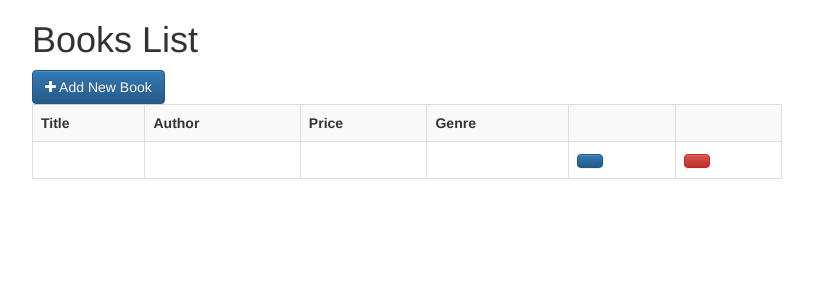
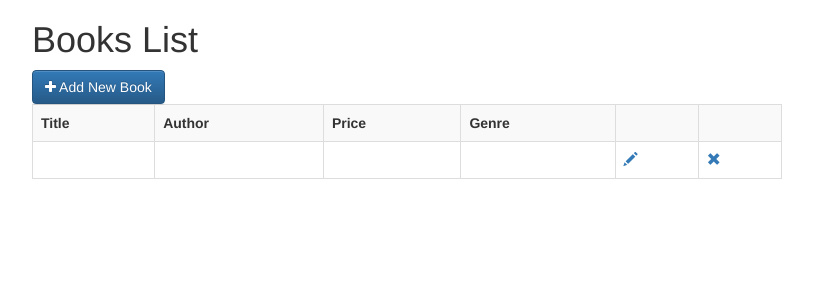
Before and after one commit to Rutulpatel7077/COMP1006-W2017-MidTerm, a PHP site: page / in a window 1280 px wide. Shown: the top 300 px of the page, without its empty margins (233-1046 px from the left). Run offline with PHP 8.4, Linux system fonts and the light colour scheme; tables that the repository leaves empty or names only in its code hold one stand-in row (values such as "Sample post"); data that the repository does not hold is empty.

Commit message:
Trying with Azure

```diff
--- a/book_delete.php
+++ b/book_delete.php
@@ -8,12 +8,11 @@
 $bookID = $_GET["bookID"]; // assigns the bookID from the URL
 if($bookID != false) {
     $query = "DELETE FROM books WHERE Id = :book_id";
-    $statement = $db->prepare($query);
+    $statement = $db->prepare($query);// encapsulate the sql statement
     $statement->bindValue(":book_id", $bookID);
     $success = $statement->execute(); // execute the prepared query
     $statement->closeCursor(); // close off database
 }
-
 header('Location: index.php');
 
 ?>
--- a/index.php
+++ b/index.php
@@ -55,9 +55,9 @@
                             <!-- MODIFY SECTION BELOW -->
                             <!-- //////////////////// -->
 
-                            <td> <a class="btn btn-primary" href="book_details.php?bookID=<?php echo $book['Id'] ?>"> </a> <!-- Add the Edit Button here --> </td>
+                            <td> <a class="glyphicon glyphicon-pencil" href="book_details.php?bookID=<?php echo $book['Id'] ?>"> </a> <!-- Add the Edit Button here --> </td>
 
-                            <td><a class="btn btn-danger" href="book_delete.php?bookID=<?php echo $book['Id'] ?>"> </a><!-- Add the Delete Button here --></td>
+                            <td><a class="glyphicon glyphicon-remove" href="book_delete.php?bookID=<?php echo $book['Id'] ?>"> </a><!-- Add the Delete Button here --></td>
                         </tr>
                     <?php endforeach; ?>
 
--- a/update_database.php
+++ b/update_database.php
@@ -14,7 +14,7 @@
 /* FIX THIS MYSQL QUERY */
 /*//////////////////////*/
 
-$query="INSERT INTO books (Title,Author,Price,Genre) VALUES (:book_title, :book_author,:book_price,:book_genre)";
+$query="INSERT INTO books (Title, Author, Price, Genre) VALUES (:book_title, :book_author, :book_price, :book_genre)";
 
 $statement = $db->prepare($query); // encapsulate the sql statement
 }
@@ -26,7 +26,7 @@
 /* FIX THIS MYSQL QUERY */
 /*//////////////////////*/
 
-$query = "UPDATE books SET Name = :book_name, Cost = :book_cost WHERE Id = :book_id ";
+$query = "UPDATE books SET Title = :book_title, Price = :book_price , Author = :book_author, Genre = :book_genre WHERE Id = :book_id ";
 $statement = $db->prepare($query); // encapsulate the sql statement
 $statement->bindValue(':book_id', $bookID);
 
```
Also changed, not shown: book_details.php (+6 -6 lines).
